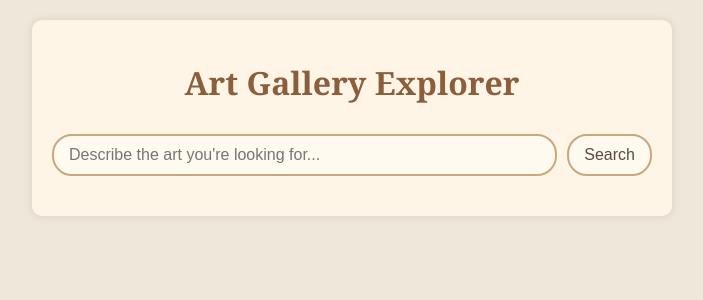
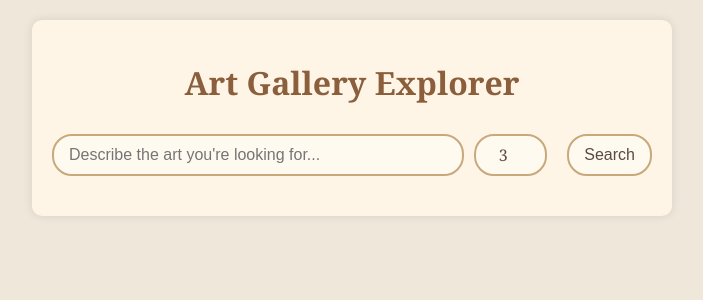
Before and after one commit to NickStrauch13/image-to-text-embedding, a Flask app: page / in a window 1280 px wide. Shown: the top 300 px of the page, without its empty margins (288-991 px from the left). Run offline with Flask 3, Linux system fonts and the light colour scheme.

Commit message:
Updated app to include number selector

```diff
--- a/app/server.py
+++ b/app/server.py
@@ -15,9 +15,10 @@ def search():
     '''
     # Get the search query from the request's query string
     query = request.args.get('query')
+    num_images = int(request.args.get('numImages', 3))
 
     # Get image URLs for the query
-    image_urls = get_images_from_pinecone(query)
+    image_urls = get_images_from_pinecone(query, num_images=num_images)
 
     # Return the list of URLs as JSON
     return jsonify(image_urls)
--- a/app/static/lookupart.js
+++ b/app/static/lookupart.js
@@ -1,7 +1,8 @@
 document.getElementById('searchForm').addEventListener('submit', function(e) {
     e.preventDefault();
     const query = document.getElementById('searchQuery').value;
-    fetch(`/search?query=${encodeURIComponent(query)}`)
+    const numImages = document.getElementById('numImages').value; // Get the number of images
+    fetch(`/search?query=${encodeURIComponent(query)}&numImages=${encodeURIComponent(numImages)}`)
         .then(response => response.json())
         .then(data => {
             const resultsSection = document.getElementById('resultsSection');
--- a/app/static/style.css
+++ b/app/static/style.css
@@ -39,6 +39,10 @@ header h1 {
     flex-grow: 1; /* Makes the input field grow to fill space */
 }
 
+.search-input:hover {
+    background-color: #fbefdd; /* Slightly darker beige on hover for visual feedback */
+}
+
 .search-button {
     color: #5a4a42; /* Darker brown for button text */
     cursor: pointer;
@@ -59,3 +63,20 @@ header h1 {
     width: 200px;
     height: auto;
 }
+
+.number-input {
+    width: 45px; /* Slightly wider to accommodate two digits comfortably */
+    padding: 8px 12px; /* Match padding for visual consistency */
+    border: 2px solid #c9a87c; /* Using the same border color as inputs/buttons */
+    background-color: #fffaf0; /* Keeping the background consistent with other inputs */
+    border-radius: 20px; /* Rounded corners to match */
+    font-size: 16px; /* Ensuring the font size is consistent */
+    font-family: 'Georgia', serif; /* Match the site's font style */
+    color: #5a4a42; /* Text color to match the overall design */
+    margin: 0 10px 0 0; /* Adjust margin as needed, added right margin for spacing */
+    text-align: center; /* Keep text centered */
+}
+
+.number-input:hover {
+    background-color: #fbefdd; /* Slightly darker beige on hover for visual feedback */
+}
--- a/app/templates/artlookup.html
+++ b/app/templates/artlookup.html
@@ -15,6 +15,7 @@
             <section class="search-section">
                 <form id="searchForm" class="search-form">
                     <input type="text" id="searchQuery" class="search-input" placeholder="Describe the art you're looking for...">
+                    <input type="number" id="numImages" class="number-input" value="3" min="1" max="12" title="Number of images to retrieve">
                     <button type="submit" class="search-button">Search</button>
                 </form>
             </section>
```
